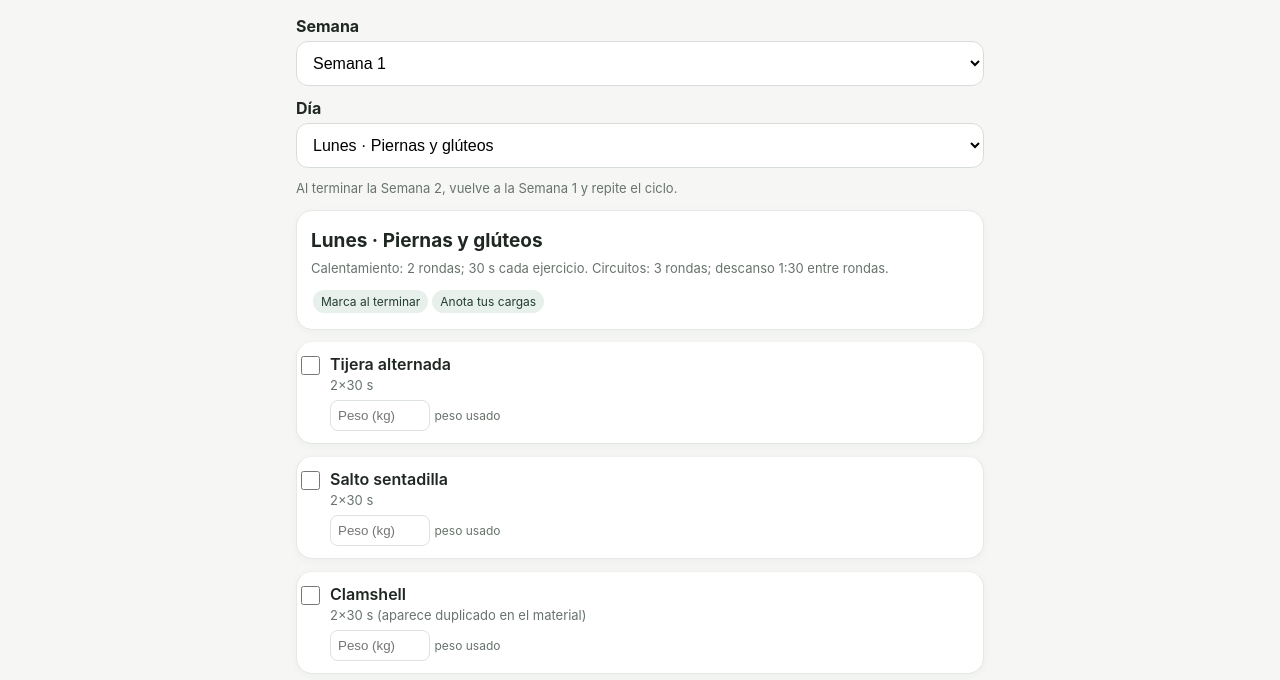
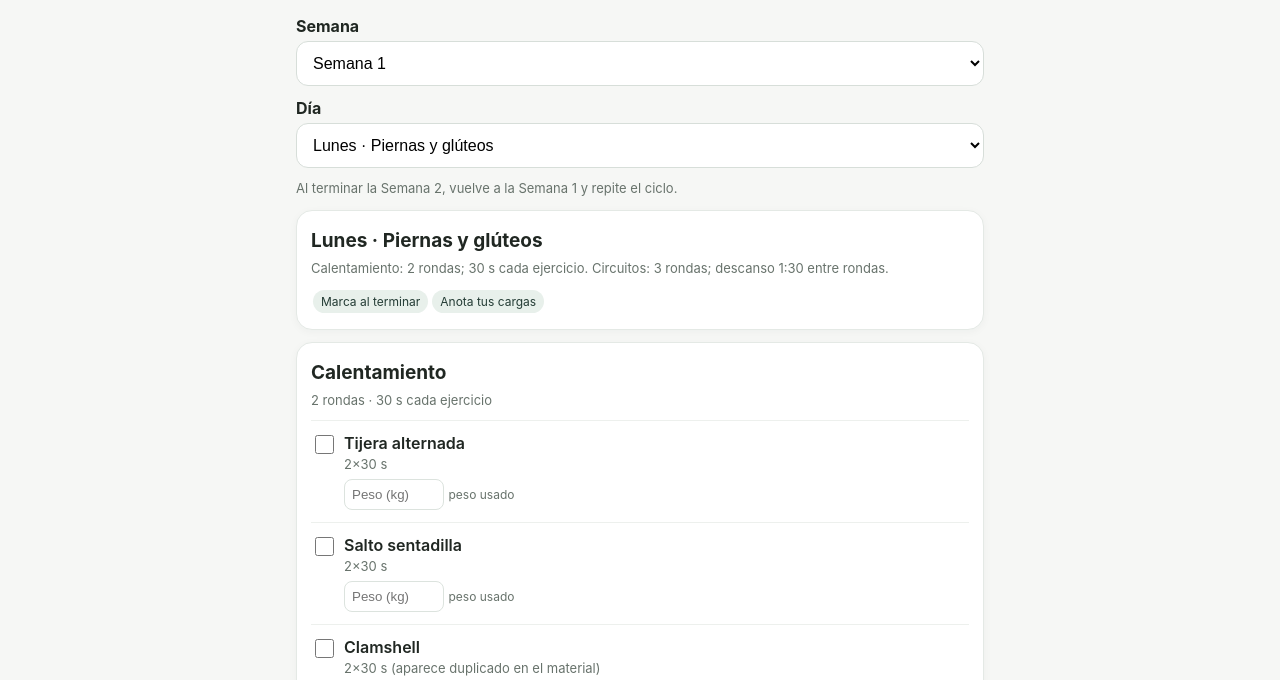
Before and after one commit to camilagarces95-cmd/mi-entrenamiento, a plain HTML site: page index.html in a window 1280 px wide. Shown: the part 95-775 px from the top of the page. Drawn offline with Linux system fonts and the light colour scheme.

Commit message:
Organizar rutinas por calentamiento, sets, finisher y cardio

```diff
--- a/index.html
+++ b/index.html
@@ -87,11 +87,48 @@ const explanations = {
 "Elevación piernas":"Tumbada boca arriba, eleva las piernas y bájalas lentamente sin arquear la zona lumbar. Flexiona las rodillas si necesitas adaptar el movimiento."
 };
 
+
+// Organización visual por bloques, respetando el orden de los ejercicios de cada día.
+// Cada número indica cuántos ejercicios consecutivos pertenecen al bloque.
+const sectionPlan = [
+[
+[{title:"Calentamiento",count:3,meta:"2 rondas · 30 s cada ejercicio"},{title:"Set 1",count:1,meta:"3 rondas · 1:30 de descanso después de cada ronda"},{title:"Set 2",count:2,meta:"3 rondas · 1:30 de descanso después de cada ronda"},{title:"Set 3",count:2,meta:"3 rondas · 1:30 de descanso después de cada ronda"},{title:"Finisher",count:1,meta:"2 rondas · sin descanso"}],
+[{title:"Calentamiento",count:4,meta:"2 rondas · 30 s cada ejercicio"},{title:"Set 1",count:3,meta:"3 rondas · 1 min de descanso después de cada ronda"},{title:"Set 2",count:3,meta:"3 rondas · 1 min de descanso después de cada ronda"},{title:"Set 3",count:3,meta:"3 rondas · 1 min de descanso después de cada ronda"},{title:"Set 4",count:3,meta:"3 rondas · 1 min de descanso después de cada ronda"},{title:"Finisher",count:1,meta:"1 ronda"},{title:"Cardio",count:1,meta:"25 min"}],
+[{title:"Calentamiento",count:4,meta:"2 rondas · 30 s cada ejercicio"},{title:"Set 1",count:3,meta:"3 rondas · 1 min de descanso"},{title:"Set 2",count:2,meta:"3 rondas · 1 min de descanso"},{title:"Finisher",count:1,meta:"Sin descanso"}],
+[{title:"Calentamiento",count:4,meta:"2 rondas · 30 s cada ejercicio"},{title:"Set 1",count:3,meta:"3 rondas · 1 min de descanso después de cada ronda"},{title:"Set 2",count:3,meta:"3 rondas · 1 min de descanso después de cada ronda"},{title:"Set 3",count:2,meta:"3 rondas · 1 min de descanso después de cada ronda"},{title:"Set 4",count:3,meta:"3 rondas · 1 min de descanso después de cada ronda"},{title:"Finisher",count:1,meta:"1 ronda"},{title:"Cardio",count:1,meta:"25 min"}],
+[{title:"Calentamiento",count:3,meta:"2 rondas · 30 s cada ejercicio"},{title:"Set 1",count:2,meta:"3 rondas · 1:30 de descanso después de cada ronda"},{title:"Set 2",count:2,meta:"4 rondas · 1:30 de descanso después de cada ronda"},{title:"Set 3",count:2,meta:"3 rondas · 1:30 de descanso después de cada ronda"},{title:"Finisher",count:1,meta:"2 rondas · sin descanso"}],
+[{title:"Calentamiento",count:4,meta:"2 rondas"},{title:"Set 1",count:6,meta:"3 rondas · 1 min de descanso"},{title:"Cardio",count:1,meta:"25 min caminadora"}]
+],
+[
+[{title:"Calentamiento",count:4,meta:"2 rondas"},{title:"Set 1",count:2,meta:"3 rondas · 1:30 de descanso después de cada ronda"},{title:"Set 2",count:1,meta:"3 rondas"},{title:"Set 3",count:2,meta:"3 rondas · 1:30 de descanso después de cada ronda"},{title:"Set 4",count:2,meta:"3 rondas · 1:30 de descanso después de cada ronda"},{title:"Finisher",count:1,meta:"1 ronda · sin descanso"}],
+[{title:"Calentamiento",count:4,meta:"2 rondas"},{title:"Set 1",count:3,meta:"3 rondas · 1 min de descanso después de cada ronda"},{title:"Set 2",count:3,meta:"3 rondas · 1 min de descanso después de cada ronda"},{title:"Set 3",count:3,meta:"3 rondas · 1 min de descanso después de cada ronda"},{title:"Set 4",count:4,meta:"3 rondas · 1 min de descanso después de cada ronda"}],
+[{title:"Calentamiento",count:4,meta:"2 rondas · 30 s cada ejercicio"},{title:"Set 1",count:4,meta:"3 rondas · 1 min de descanso"},{title:"Set 2",count:4,meta:"3 rondas · 1 min de descanso"},{title:"Finisher",count:1,meta:"2 rondas · sin descanso"}],
+[{title:"Calentamiento",count:4,meta:"2 rondas"},{title:"Set 1",count:2,meta:"3 rondas · 1 min de descanso después de cada ronda"},{title:"Set 2",count:2,meta:"3 rondas · 1 min de descanso después de cada ronda"},{title:"Set 3",count:1,meta:"3 rondas · 1 min de descanso después de cada ronda"},{title:"Set 4",count:2,meta:"3 rondas · 1 min de descanso después de cada ronda"},{title:"Set 5",count:4,meta:"3 rondas · 1 min de descanso después de cada ronda"}],
+[{title:"Calentamiento",count:4,meta:"2 rondas"},{title:"Set 1",count:1,meta:"4 rondas · 1:30 de descanso"},{title:"Set 2",count:2,meta:"3 rondas"},{title:"Set 3",count:2,meta:"3 rondas · 1:30 de descanso"},{title:"Set 4",count:1,meta:"3 rondas · 1:30 de descanso"},{title:"Finisher",count:1,meta:"2 rondas · sin descanso"}],
+[{title:"Calentamiento",count:4,meta:"2 rondas"},{title:"Set 1",count:6,meta:"3 rondas · 1 min de descanso"},{title:"Cardio",count:1,meta:"25 min caminadora"}]
+]
+];
+
 const days=document.getElementById('day'),week=document.getElementById('week'),out=document.getElementById('workout');
 function key(){return 'mi-entrenamiento-'+week.value+'-'+days.value}
 function renderDays(){days.innerHTML='';data[+week.value].forEach((d,i)=>{let o=document.createElement('option');o.value=i;o.textContent=d[0];days.append(o)});days.value='0';render()}
 function render(){let d=data[+week.value][+days.value];let saved=JSON.parse(localStorage.getItem(key())||'{}');out.innerHTML=`<section class="card"><h2>${d[0]}</h2><div class="meta">${d[1]}</div><div><span class="tag">Marca al terminar</span><span class="tag">Anota tus cargas</span></div></section>`;
-d.slice(2).forEach((raw,i)=>{let [name,detail]=raw.split('|');let id='e'+i;let val=saved[id]||{};let row=document.createElement('div');row.className='card item';row.innerHTML=`<input type="checkbox" ${val.done?'checked':''} aria-label="Completado"><div><div class="name">${name}</div><div class="detail">${detail||''}</div>${explanations[name]?`<div class="explain"><b>Cómo hacerlo:</b> ${explanations[name]}</div>`:''}<input class="weight" placeholder="Peso (kg)" value="${val.weight||''}" aria-label="Peso usado"> <span class="note">peso usado</span></div>`;let cb=row.querySelector('input[type=checkbox]'),wt=row.querySelector('.weight');function save(){saved[id]={done:cb.checked,weight:wt.value};localStorage.setItem(key(),JSON.stringify(saved))}cb.addEventListener('change',save);wt.addEventListener('input',save);out.append(row)})}
+let exerciseIndex=0;
+sectionPlan[+week.value][+days.value].forEach(section=>{
+let block=document.createElement('section');block.className='card';
+block.innerHTML=`<h2>${section.title}</h2><div class="meta">${section.meta}</div>`;
+for(let n=0;n<section.count;n++){
+let raw=d[exerciseIndex+2]; if(raw===undefined) break;
+let [name,detail]=raw.split('|');let id='e'+exerciseIndex;let val=saved[id]||{};
+let row=document.createElement('div');row.className='item';
+row.innerHTML=`<input type="checkbox" ${val.done?'checked':''} aria-label="Completado"><div><div class="name">${name}</div><div class="detail">${detail||''}</div>${explanations[name]?`<div class="explain"><b>Cómo hacerlo:</b> ${explanations[name]}</div>`:''}<input class="weight" placeholder="Peso (kg)" value="${val.weight||''}" aria-label="Peso usado"> <span class="note">peso usado</span></div>`;
+let cb=row.querySelector('input[type=checkbox]'),wt=row.querySelector('.weight');
+function save(){saved[id]={done:cb.checked,weight:wt.value};localStorage.setItem(key(),JSON.stringify(saved))}
+cb.addEventListener('change',save);wt.addEventListener('input',save);block.append(row);exerciseIndex++;
+}
+out.append(block);
+});
+}
 function clearDay(){if(confirm('¿Reiniciar los checks y pesos de este día?')){localStorage.removeItem(key());render()}}
 week.addEventListener('change',renderDays);days.addEventListener('change',render);renderDays();
 if('serviceWorker' in navigator && location.protocol.startsWith('http')) navigator.serviceWorker.register('./sw.js');
```
